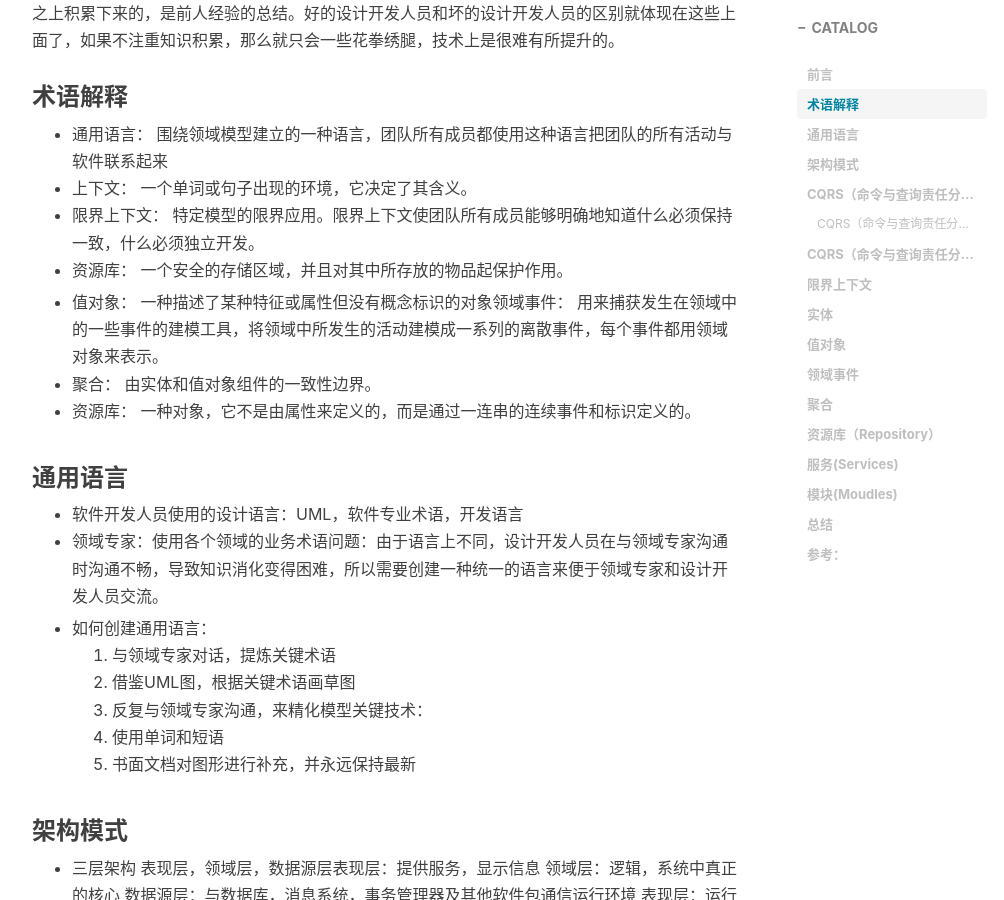
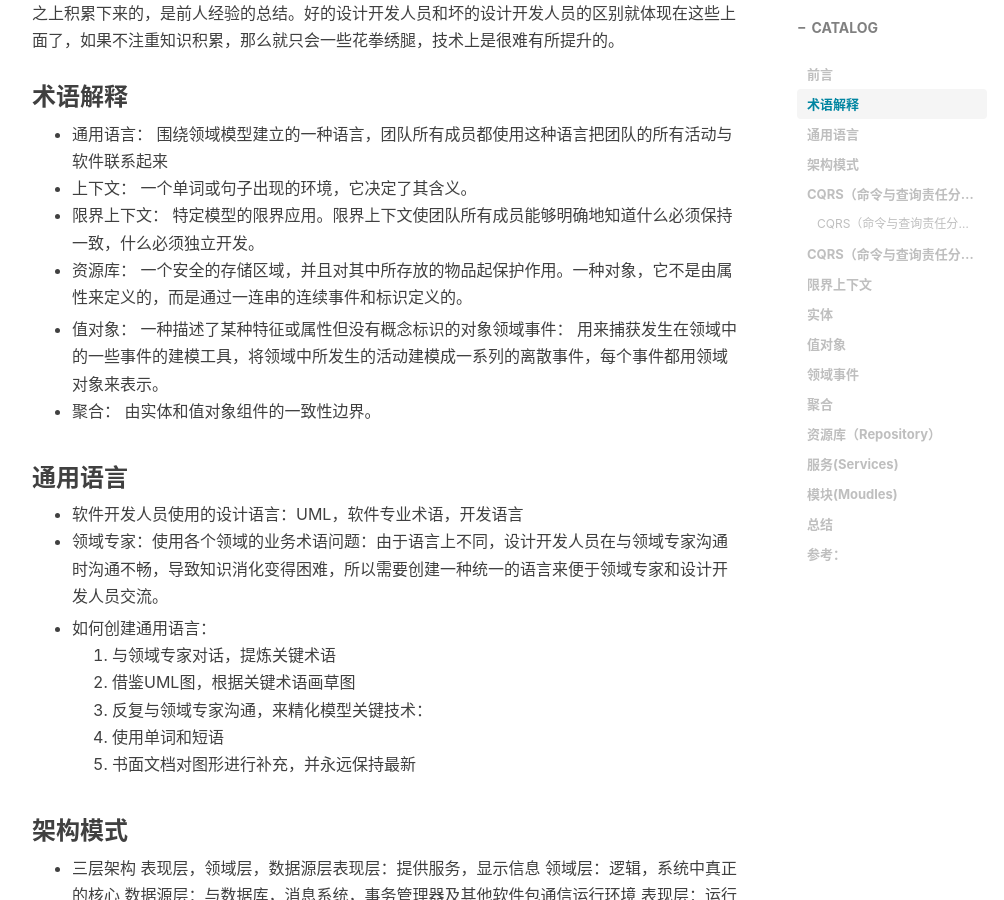
Before and after one commit to gregoriusxu/gregoriusxu.github.io, a Jekyll site: the page built from _posts/2019-09-13-领域驱动设计之二.md, in a window 1280 px wide and 900 px high, scrolled down 656 px. Shown: the whole window, without its empty margins (233-1237 px from the left). Built offline with Jekyll 4.4.1, drawn with Linux system fonts in a browser that asks for light colours; nearby versions of some CDN libraries; comment, search, counter and statistics services are not loaded.

Commit message:
new post

```diff
--- a/_posts/2019-09-13-领域驱动设计之二.md
+++ b/_posts/2019-09-13-领域驱动设计之二.md
@@ -22,15 +22,13 @@ tags:
 - 限界上下文：
 特定模型的限界应用。限界上下文使团队所有成员能够明确地知道什么必须保持一致，什么必须独立开发。
 - 资源库：
-一个安全的存储区域，并且对其中所存放的物品起保护作用。
+一个安全的存储区域，并且对其中所存放的物品起保护作用。一种对象，它不是由属性来定义的，而是通过一连串的连续事件和标识定义的。
 
 - 值对象：
 一种描述了某种特征或属性但没有概念标识的对象领域事件：
 用来捕获发生在领域中的一些事件的建模工具，将领域中所发生的活动建模成一系列的离散事件，每个事件都用领域对象来表示。
 - 聚合：
 由实体和值对象组件的一致性边界。
-- 资源库：
-一种对象，它不是由属性来定义的，而是通过一连串的连续事件和标识定义的。
 
 ### 通用语言
 - 软件开发人员使用的设计语言：UML，软件专业术语，开发语言
```
